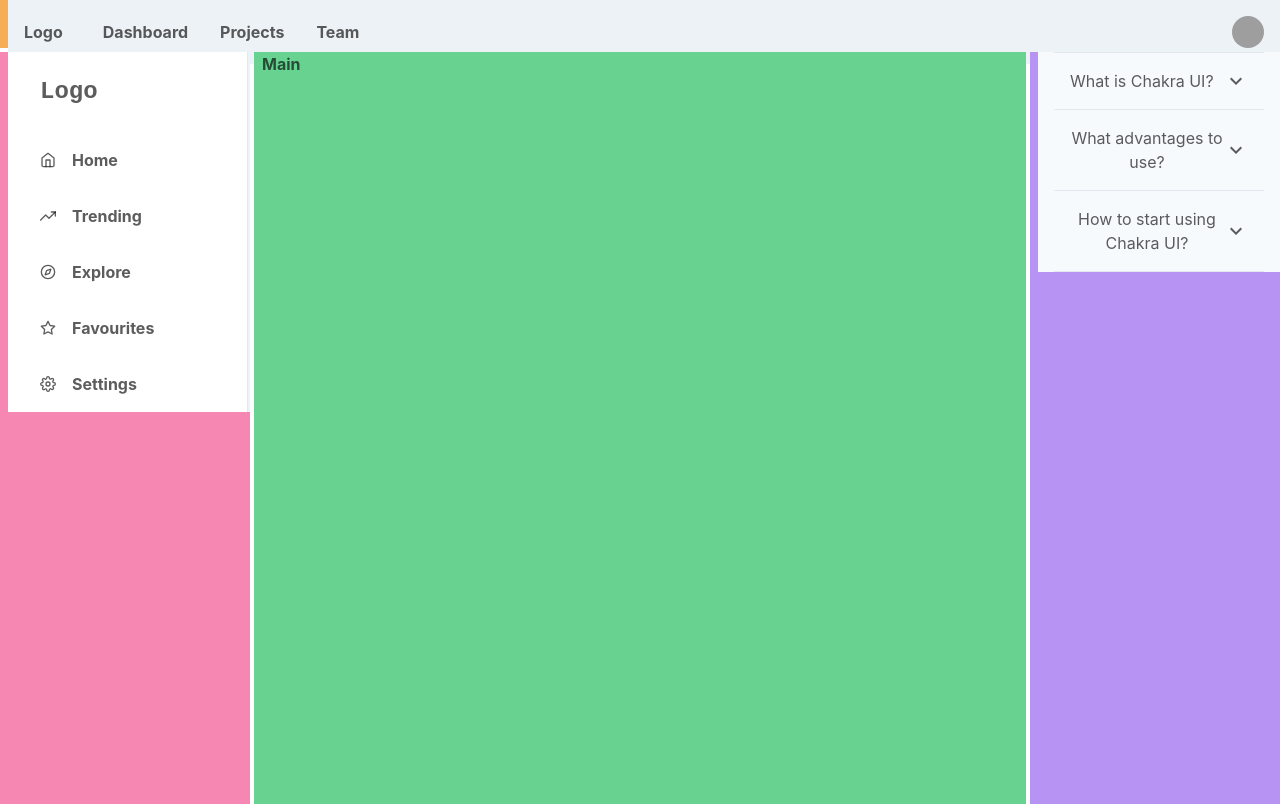
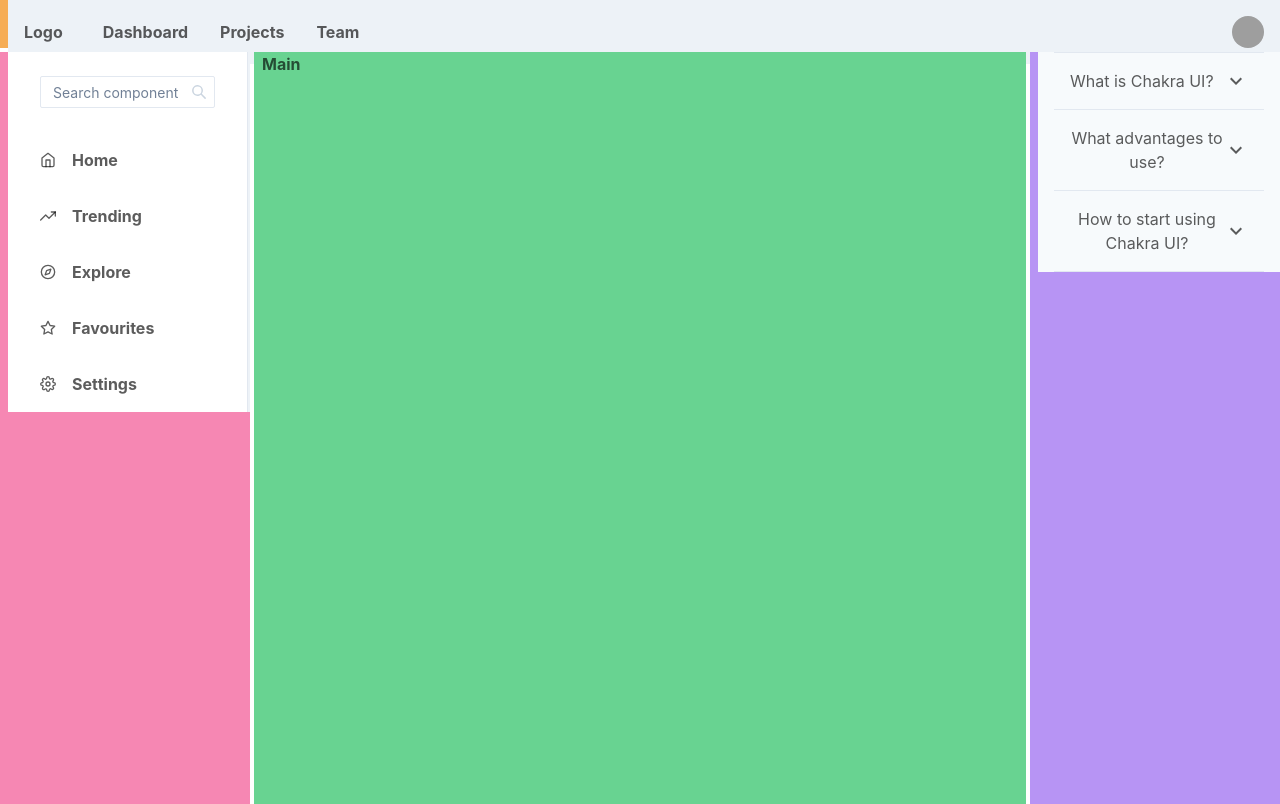
Before and after one commit to allenthich/vseditor, a React (Create React App) app: page / in a window 1280 px wide. Built offline with nearby package versions, Linux system fonts and the light colour scheme; grey boxes are pictures that could not be loaded.

Commit message:
Add search input into side panel

```diff
--- a/src/components/SidePanel.tsx
+++ b/src/components/SidePanel.tsx
@@ -14,6 +14,9 @@ import {
   useDisclosure,
   BoxProps,
   FlexProps,
+  Input,
+  InputGroup,
+  InputRightElement,
 } from '@chakra-ui/react'
 import {
   FiHome,
@@ -25,6 +28,7 @@ import {
 } from 'react-icons/fi'
 import { IconType } from 'react-icons'
 import { ReactText } from 'react'
+import { SearchIcon } from '@chakra-ui/icons'
 
 interface LinkItemProps {
   name: string
@@ -77,10 +81,12 @@ const SidebarContent = ({ onClose, ...rest }: SidebarProps) => {
       h="full"
       {...rest}>
       <Flex h="20" alignItems="center" mx="8" justifyContent="space-between">
-        <Text fontSize="2xl" fontFamily="monospace" fontWeight="bold">
-          Logo
-        </Text>
-        <CloseButton display={{ base: 'flex', md: 'none' }} onClick={onClose} />
+        <InputGroup size='sm'>
+            <InputRightElement pointerEvents='none'>
+                <SearchIcon color='gray.300' />
+            </InputRightElement>
+            <Input type='text' placeholder='Search component' />
+        </InputGroup>
       </Flex>
       {LinkItems.map((link) => (
         <NavItem key={link.name} icon={link.icon}>
```
